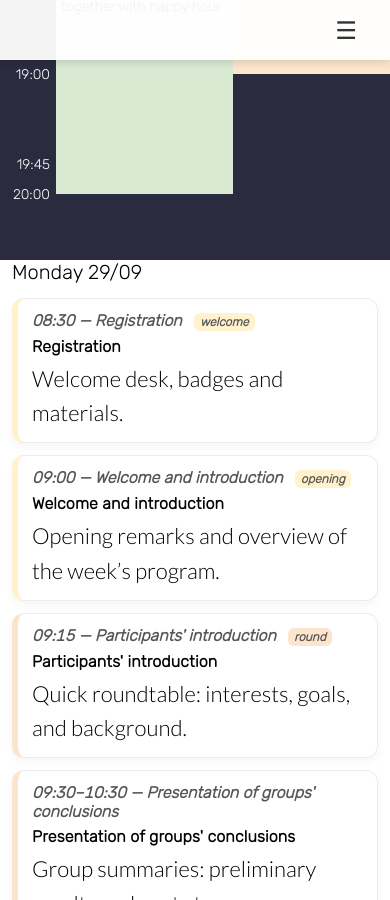
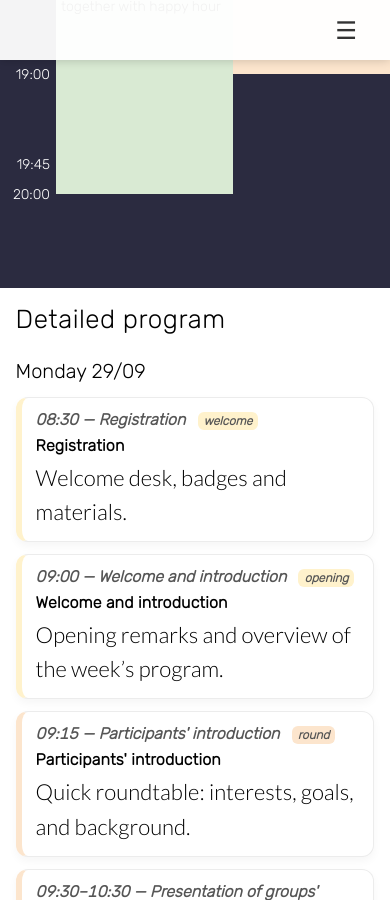
Before and after one commit to almadalcoschool/almadalcoschool.github.io, a Jekyll site: the page built from program.html, in a window 390 px wide and 900 px high, scrolled down 1800 px. Built offline with Jekyll 4.4.1, drawn with Linux system fonts in a browser that asks for light colours; nearby versions of some CDN libraries.

Commit message:
modify some things

```diff
--- a/program.html
+++ b/program.html
@@ -314,26 +314,40 @@ image: /images/home/paper_natEcoEvol2020.jpg
       hyphens: auto;
     }
 
-    /* === AGENDA SEMPLICE (dettaglio talks) — colori coerenti con la tabella === */
+    /* === AGENDA DETTAGLIATA — colori coerenti con la tabella === */
     .agenda {
     --c-talk:    #C9DAF8; /* tg-gpin */
     --c-coffee:  #4e4e67; /* tg-agz1 */
-    --c-lunch:   #4e4e67; /* lunch usa la stessa classe tg-agz1 nella tabella */
+    --c-lunch:   #4e4e67; /* lunch = tg-agz1 nella tabella */
     --c-key:     #FFF2CC; /* tg-82rs / tg-yedf */
     --c-discuss: #FCE5CD; /* tg-dmai */
     --c-selected:#D9D2E9; /* tg-nj25 */
     --c-poster:  #D0E0E3; /* tg-mkke */
     --c-visit:   #D9EAD3; /* tg-teb0 */
 
-    max-width: 1100px;
-    margin: 36px auto 64px;
-    padding: 0 16px;
+    /* ⬇️ SEZIONE A LARGHEZZA PIENA + spazio sopra/sotto */
+    width: 100%;
+    max-width: none;            /* niente contenitore stretto */
+    margin: 64px 0 72px;        /* spazio sopra e sotto */
+    padding: clamp(16px, 3vw, 40px); /* respiro ai lati */
+    background: #fff;           /* fascia bianca a tutta pagina */
     font-family: inherit;
     }
+
+    /* Titolo sezione */
+    .agenda .agenda-title{
+    font-size: clamp(26px, 3.2vw, 36px);
+    margin: 0 0 14px;
+    letter-spacing: .02em;
+    }
+
+    /* Titolo giorno */
     .agenda h2.day-title {
     font-size: clamp(20px, 2.2vw, 26px);
     margin: 24px 0 14px;
     }
+
+    /* Card/slot */
     .agenda .slot {
     background: #fff;
     border: 1px solid #ececec;
@@ -382,10 +396,9 @@ image: /images/home/paper_natEcoEvol2020.jpg
 
     /* Mobile */
     @media (max-width: 767px){
-    .agenda { padding: 0 12px; }
+    .agenda { padding: clamp(12px, 4vw, 20px); }
     .agenda .slot { margin: 12px 0; }
     }
-
   </style>
 </head>
 <body>
@@ -563,8 +576,8 @@ image: /images/home/paper_natEcoEvol2020.jpg
 
 
 <!-- TIMELINE DETTAGLIATO-->
-
 <section class="agenda" aria-label="Detailed program">
+    <h1 class="agenda-title">Detailed program</h1>
 
     <!-- ===== MONDAY 29/09 ===== -->
     <h2 class="day-title">Monday 29/09</h2>
@@ -867,6 +880,8 @@ image: /images/home/paper_natEcoEvol2020.jpg
 
 
 
+
+
 <!-- POPOVER per testi completi NELLA VERSIONE MOBILE -->
   <div class="cell-popover" id="cell-popover" aria-hidden="true">
     <div class="cell-popover__box" role="dialog" aria-modal="true" aria-labelledby="cell-popover-title">
```
